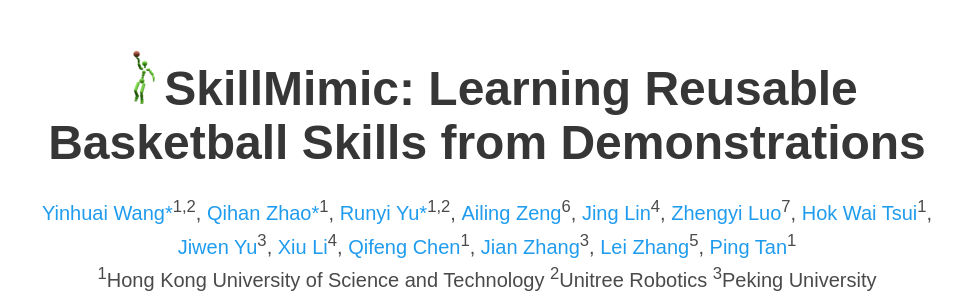
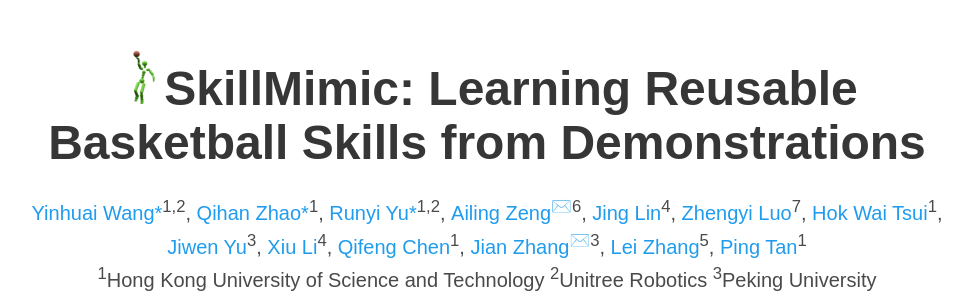
Before and after one commit to Ingrid789/InterMimic, a plain HTML site: page index.html in a window 1280 px wide. Shown: the top 292 px of the page, without its empty margins (153-1125 px from the left). Drawn offline with nearby package versions, Linux system fonts and the light colour scheme; some icons are missing; a web font is replaced by a local one.

Commit message:
commit change

```diff
--- a/index.html
+++ b/index.html
@@ -77,7 +77,7 @@
                 <a href="https://ingrid789.github.io/IngridYu/">Runyi Yu*</a><sup>1,2</sup>,
               </span>
               <span class="author-block">
-                <a href="https://ailingzeng.site/">Ailing Zeng</a><sup>6</sup>,
+                <a href="https://ailingzeng.site/">Ailing Zeng</a><sup>✉️6</sup>,
               </span>
               <span class="author-block">
                 <a href="https://jinglin7.github.io/">Jing Lin</a><sup>4</sup>,
@@ -98,7 +98,7 @@
                 <a href="https://cqf.x10host.com/">Qifeng Chen</a><sup>1</sup>,
               </span>
               <span class="author-block">
-                <a href="https://www.jianzhang.tech/">Jian Zhang</a><sup>3</sup>,
+                <a href="https://www.jianzhang.tech/">Jian Zhang</a><sup>✉️3</sup>,
               </span>
               <span class="author-block">
                 <a href="https://www.leizhang.org/">Lei Zhang</a><sup>5</sup>,
```
